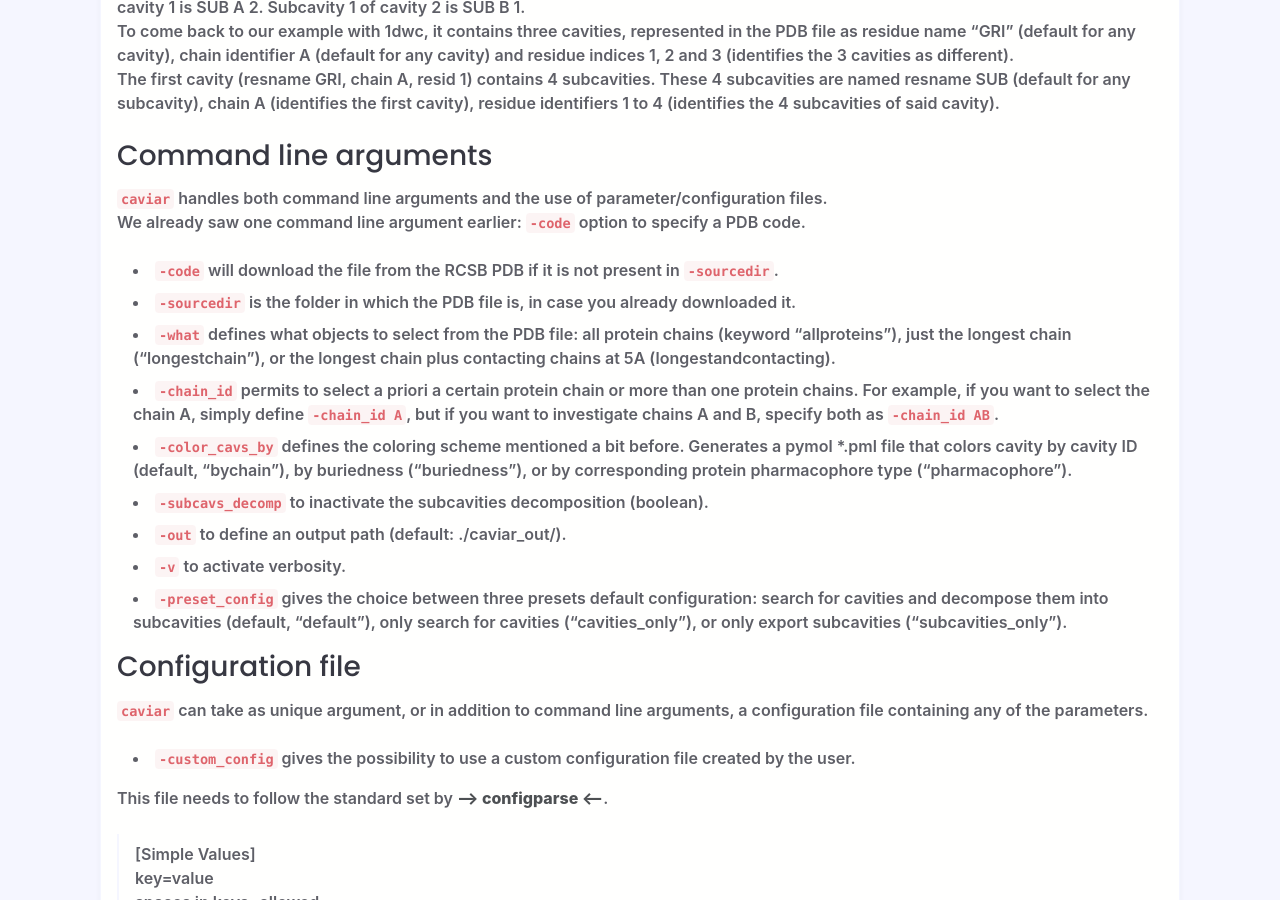
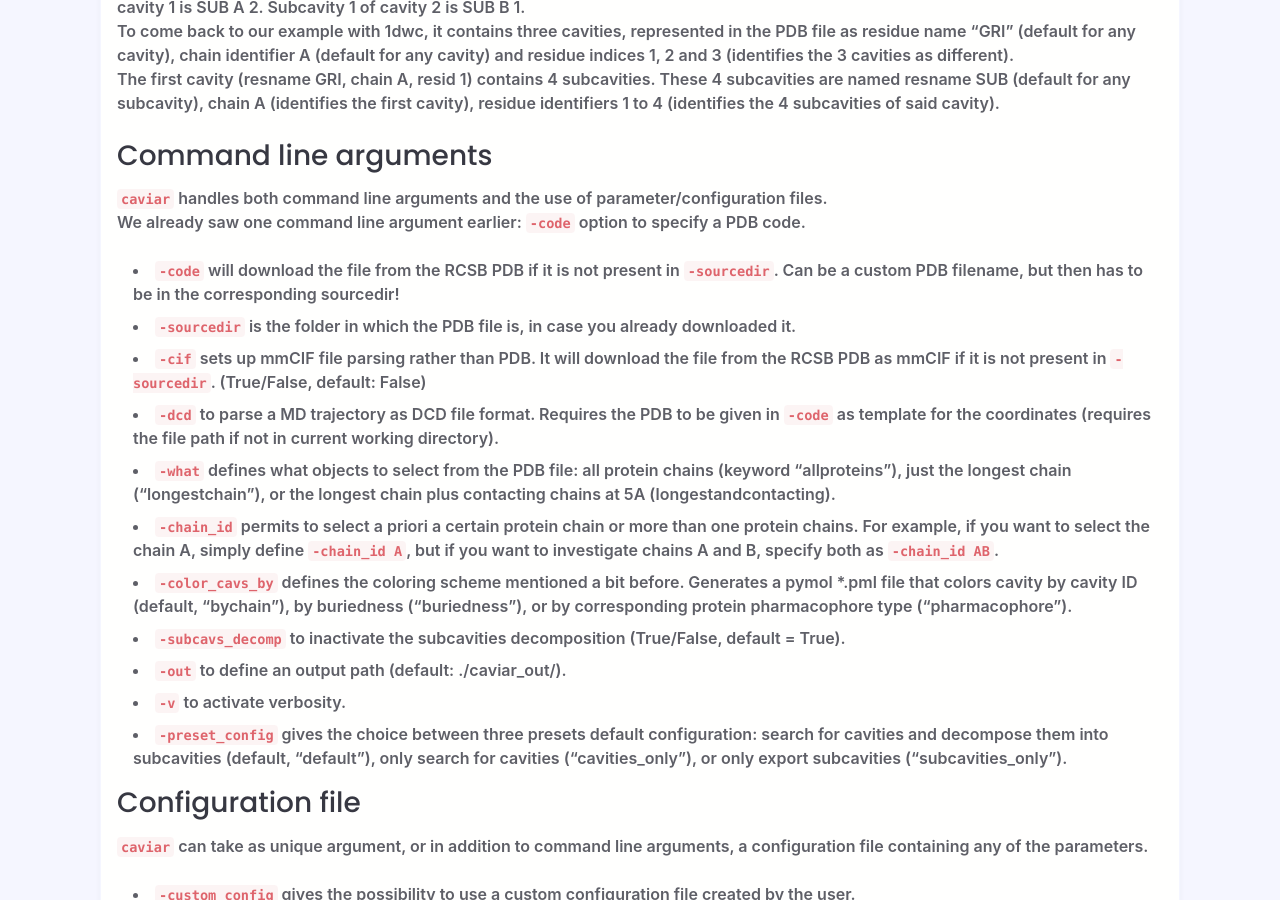
Before and after one commit to jr-marchand/caviar, a Jekyll site: the page built from docs/_posts/Using CAVIAR/2020-04-23-caviar-cmdline.md, in a window 1280 px wide and 900 px high, scrolled down 2832 px. Built offline with Jekyll 4.4.1, drawn with Linux system fonts in a browser that asks for light colours; nearby versions of some CDN libraries; some web fonts are replaced; comment, search, counter and statistics services are not loaded; some of the changed text lies outside the part shown.

Commit message:
cosmetic changes

````diff
--- a/docs/_posts/Using CAVIAR/2020-04-23-caviar-cmdline.md
+++ b/docs/_posts/Using CAVIAR/2020-04-23-caviar-cmdline.md
@@ -95,12 +95,14 @@ The first cavity (resname GRI, chain A, resid 1) contains 4 subcavities. These 4
 ```caviar``` handles both command line arguments and the use of parameter/configuration files.
 We already saw one command line argument earlier: ```-code``` option to specify a PDB code.
 
-- ```-code``` will download the file from the RCSB PDB if it is not present in ```-sourcedir```.
+- ```-code``` will download the file from the RCSB PDB if it is not present in ```-sourcedir```. Can be a custom PDB filename, but then has to be in the corresponding sourcedir!
 - ```-sourcedir``` is the folder in which the PDB file is, in case you already downloaded it.
+- ```-cif``` sets up mmCIF file parsing rather than PDB. It will download the file from the RCSB PDB as mmCIF if it is not present in ```-sourcedir```. (True/False, default: False)
+- ```-dcd``` to parse a MD trajectory as DCD file format. Requires the PDB to be given in ```-code``` as template for the coordinates (requires the file path if not in current working directory).
 - ```-what``` defines what objects to select from the PDB file: all protein chains (keyword "allproteins"), just the longest chain ("longestchain"), or the longest chain plus contacting chains at 5A (longestandcontacting).
 - ```-chain_id``` permits to select a priori a certain protein chain or more than one protein chains. For example, if you want to select the chain A, simply define ```-chain_id A```, but if you want to investigate chains A and B, specify both as ```-chain_id AB```.
 - ```-color_cavs_by``` defines the coloring scheme mentioned a bit before. Generates a pymol \*.pml file that colors cavity by cavity ID (default, "bychain"), by buriedness ("buriedness"), or by corresponding protein pharmacophore type ("pharmacophore").
-- ```-subcavs_decomp``` to inactivate the subcavities decomposition (boolean).
+- ```-subcavs_decomp``` to inactivate the subcavities decomposition (True/False, default = True).
 - ```-out``` to define an output path (default: ./caviar_out/).
 - ```-v``` to activate verbosity.
 - ```-preset_config``` gives the choice between three presets default configuration: search for cavities and decompose them into subcavities (default, "default"), only search for cavities ("cavities_only"), or only export subcavities ("subcavities_only").
````
Also changed, not shown: conda.recipe/meta.yaml (+1 -1 lines), README.MD.
